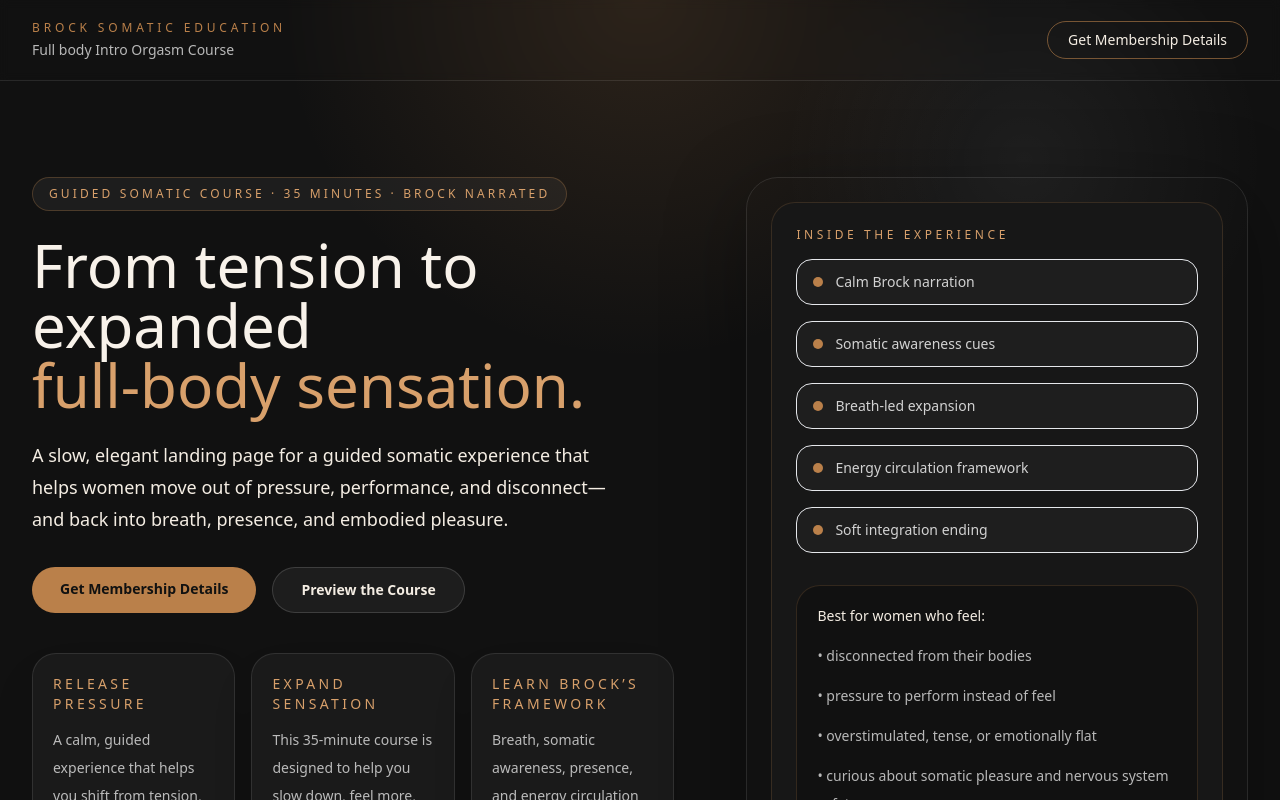
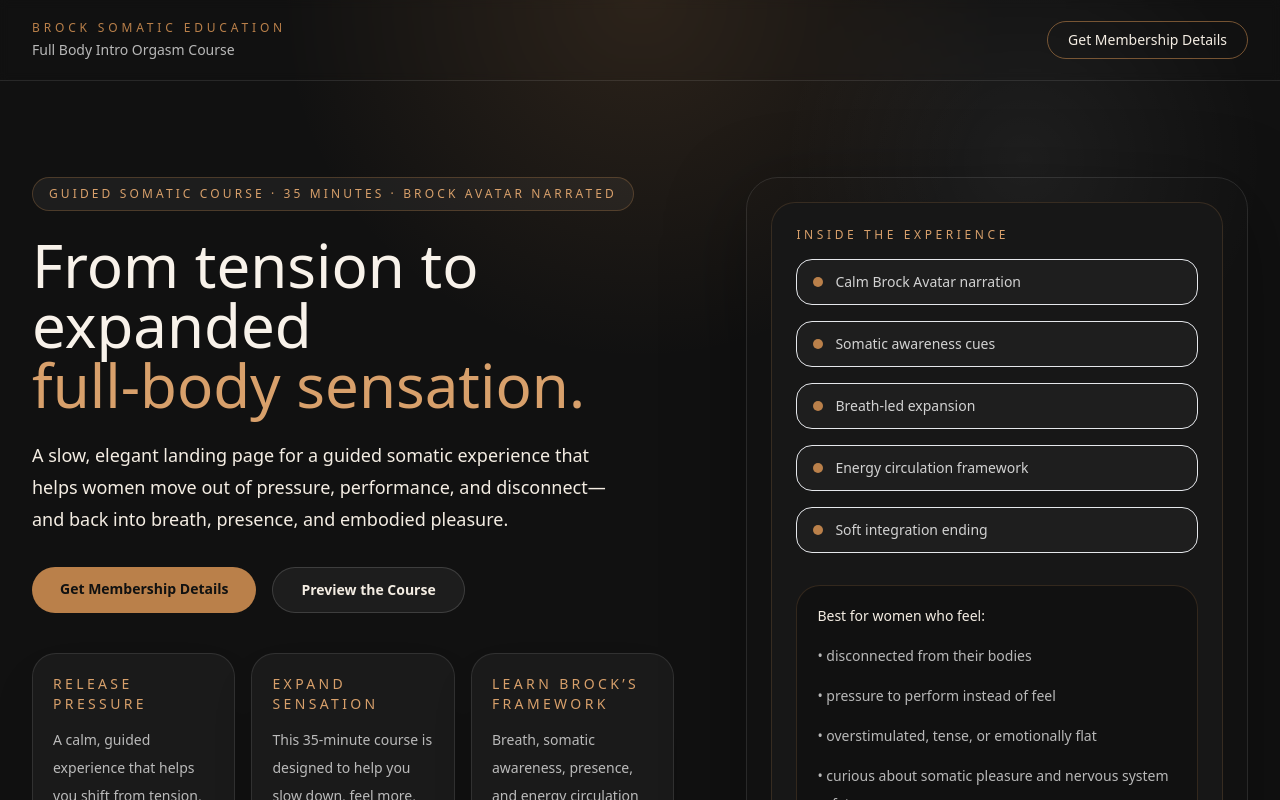
Before and after one commit to hypnovala/vala-beginner-course, a Next.js app: page / in a window 1280 px wide. Shown: the top 800 px of the page. Built offline with nearby package versions, Linux system fonts and the light colour scheme.

Commit message:
Correct capitalization and wording in LandingPage

```diff
--- a/components/LandingPage.tsx
+++ b/components/LandingPage.tsx
@@ -117,7 +117,7 @@ export default function FullBodyOrgasmCourseLandingPage() {
         <div className="mx-auto flex max-w-7xl items-center justify-between px-6 py-5 lg:px-8">
           <div>
             <div className="text-xs uppercase tracking-[0.32em] text-[#BA804A]">Brock Somatic Education</div>
-            <div className="mt-1 text-sm text-white/70">Full body Intro Orgasm Course</div>
+            <div className="mt-1 text-sm text-white/70">Full Body Intro Orgasm Course</div>
           </div>
           <a
             href="#membership-info"
@@ -132,7 +132,7 @@ export default function FullBodyOrgasmCourseLandingPage() {
         <section className="mx-auto grid max-w-7xl gap-12 px-6 pb-20 pt-16 lg:grid-cols-[1.1fr_0.9fr] lg:px-8 lg:pb-28 lg:pt-24">
           <div className="max-w-2xl">
             <div className="mb-6 inline-flex items-center rounded-full border border-[#BA804A]/30 bg-white/5 px-4 py-2 text-xs uppercase tracking-[0.26em] text-[#D8A06B]">
-              Guided somatic course · 35 minutes · Brock narrated
+              Guided somatic course · 35 minutes · Brock Avatar narrated
             </div>
             <h1 className="text-4xl font-light leading-tight text-[#F8F2EA] sm:text-5xl lg:text-6xl">
               From tension to expanded
@@ -177,7 +177,7 @@ export default function FullBodyOrgasmCourseLandingPage() {
                 <div className="text-xs uppercase tracking-[0.3em] text-[#D8A06B]">Inside the experience</div>
                 <div className="mt-4 space-y-4">
                   {[
-                    'Calm Brock narration',
+                    'Calm Brock Avatar narration',
                     'Somatic awareness cues',
                     'Breath-led expansion',
                     'Energy circulation framework',
@@ -401,10 +401,10 @@ export default function FullBodyOrgasmCourseLandingPage() {
             <div className="text-center">
               <div className="text-xs uppercase tracking-[0.32em] text-[#D8A06B]">Membership details</div>
               <h2 className="mt-4 text-3xl font-light text-[#F8F2EA] sm:text-4xl">
-                Get full membership details and your first-month savings
+                Get Full Membership details and your first-month 40% off savings
               </h2>
               <p className="mx-auto mt-5 max-w-2xl text-base leading-8 text-white/72">
-                Enter your email to receive full membership information, including what is included monthly and how to
+                Enter your email to receive Full Membership information, including what is included monthly and how to
                 unlock Modules 2–7 in the way that fits you best.
               </p>
             </div>
```
